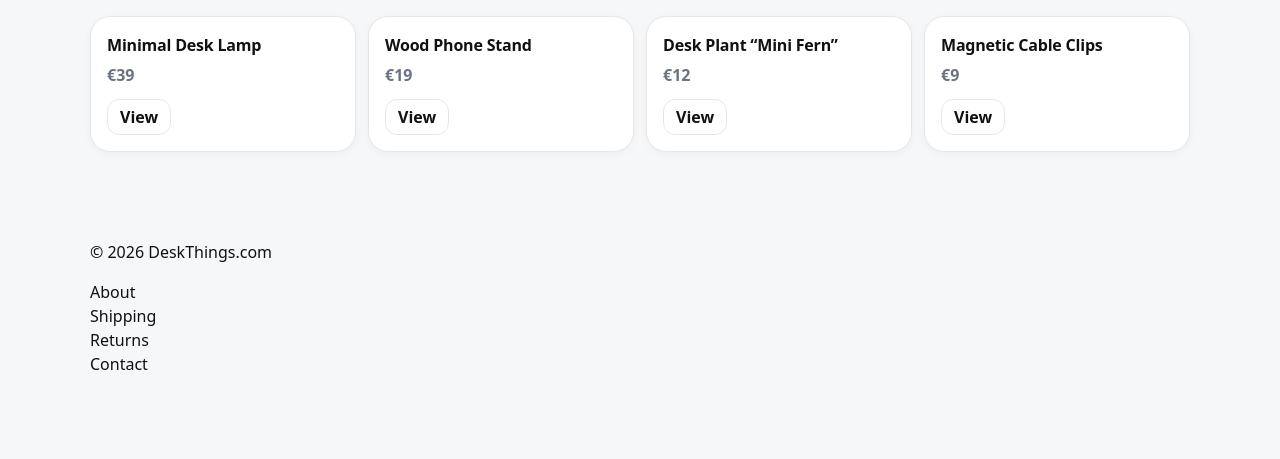
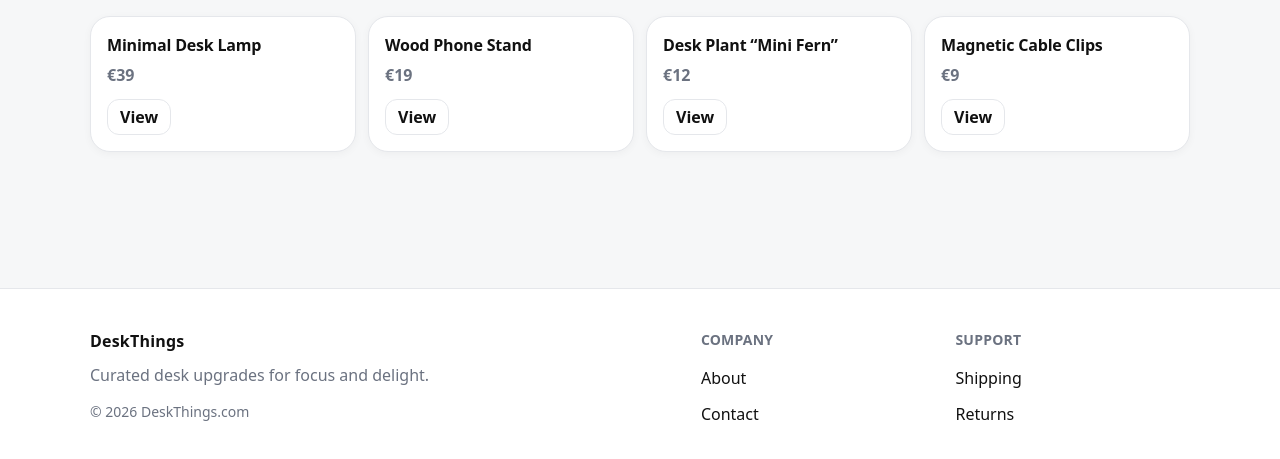
Before and after one commit to spennerr/DeskThings, a plain HTML site: page public/index.html in a window 1280 px wide. Shown: the part 577-1036 px from the top of the page. Before the commit the page ends 953 px from the top, so only its background shows below. Drawn offline with Linux system fonts and the light colour scheme.

Commit message:
feat: add branded footer layout and styling

```diff
--- a/public/index.html
+++ b/public/index.html
@@ -106,16 +106,29 @@
 
     </main>
     <footer class="footer">
-        <div class="container">
-            <p>© 2026 DeskThings.com</p>
+        <div class="container footer-inner">
+            <div class="footer-brand">
+                <a class="footer-logo" href="#">DeskThings</a>
+                <p class="footer-tagline">Curated desk upgrades for focus and delight.</p>
+                <p class="footer-copy">© 2026 DeskThings.com</p>
+            </div>
 
-            <nav aria-label="Footer">
-                <ul>
-                    <li><a href="#">About</a></li>
-                    <li><a href="#">Shipping</a></li>
-                    <li><a href="#">Returns</a></li>
-                    <li><a href="#">Contact</a></li>
-                </ul>
+            <nav class="footer-nav" aria-label="Footer">
+                <div class="footer-col">
+                    <h3>Company</h3>
+                    <ul>
+                        <li><a href="#">About</a></li>
+                        <li><a href="#">Contact</a></li>
+                    </ul>
+                </div>
+
+                <div class="footer-col">
+                    <h3>Support</h3>
+                    <ul>
+                        <li><a href="#">Shipping</a></li>
+                        <li><a href="#">Returns</a></li>
+                    </ul>
+                </div>
             </nav>
         </div>
     </footer>
--- a/public/styles.css
+++ b/public/styles.css
@@ -377,3 +377,67 @@ header {
 .product-card .btn {
     width: fit-content;
 }
+
+/* =========================
+   Footer
+   ========================= */
+
+.footer {
+    margin-top: 64px;
+    padding: 40px 0;
+    background: var(--color-surface);
+    border-top: 1px solid var(--color-border);
+}
+
+.footer-inner {
+    display: grid;
+    grid-template-columns: 1.2fr 1fr;
+    gap: 24px;
+    align-items: start;
+}
+
+.footer-logo {
+    display: inline-block;
+    font-weight: 800;
+    letter-spacing: 0.2px;
+    text-decoration: none;
+}
+
+.footer-tagline {
+    margin: 10px 0 14px;
+    color: var(--color-muted);
+    max-width: 38ch;
+}
+
+.footer-copy {
+    margin: 0;
+    color: var(--color-muted);
+    font-size: 14px;
+}
+
+.footer-nav {
+    display: grid;
+    grid-template-columns: repeat(2, minmax(140px, 1fr));
+    gap: 20px;
+    justify-content: end;
+}
+
+.footer-col h3 {
+    margin: 0 0 10px;
+    font-size: 14px;
+    letter-spacing: 0.2px;
+    text-transform: uppercase;
+    color: var(--color-muted);
+}
+
+.footer-col a {
+    display: inline-block;
+    padding: 6px 0;
+    color: var(--color-text);
+    text-decoration: none;
+}
+
+.footer-col a:hover {
+    color: var(--color-text);
+    text-decoration: underline;
+}
```
